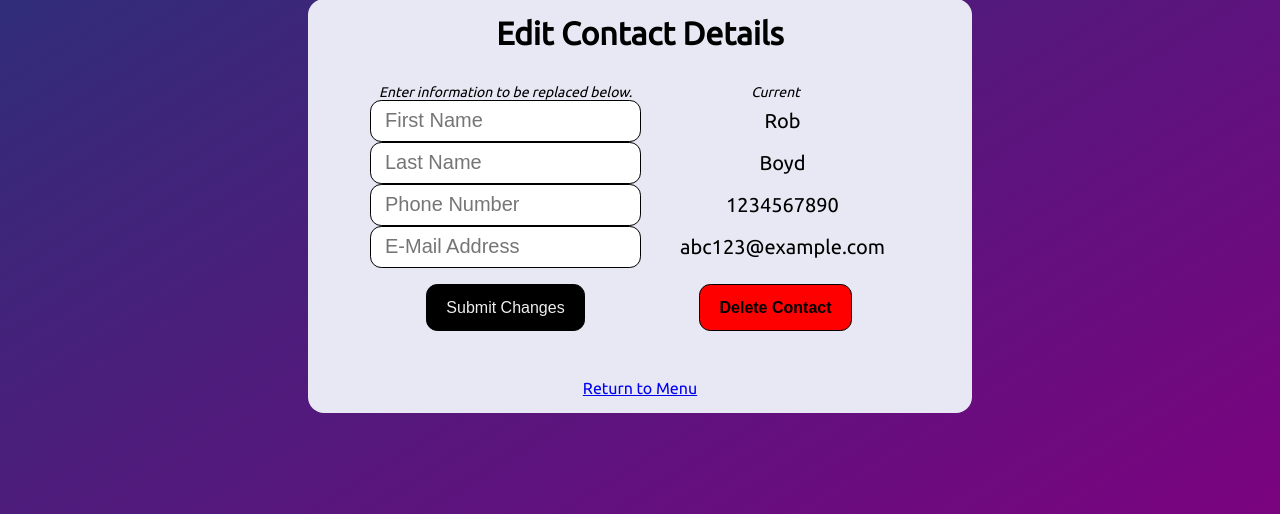
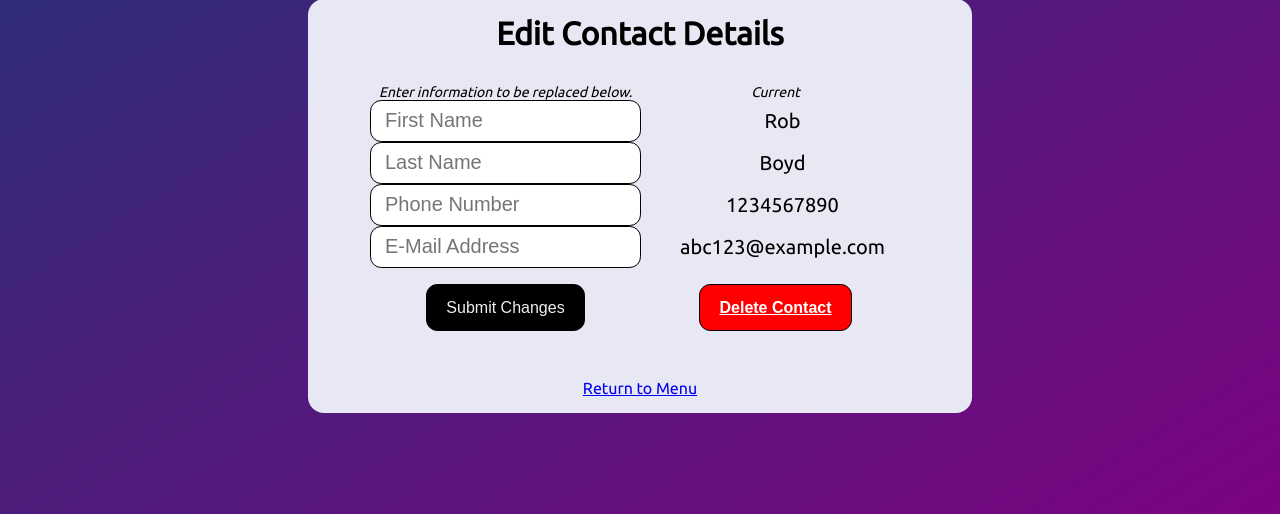
Before and after one commit to rob-3/cop4331-lamp-project, a PHP site: page /EditContact.html in a window 1280 px wide. Shown: the part 194-708 px from the top of the page. Run offline with PHP 8.4, Linux system fonts and the light colour scheme.

Commit message:
Add files via upload

```diff
--- a/css/EditContact.css
+++ b/css/EditContact.css
@@ -112,11 +112,12 @@ h1 {
   padding: 0.85rem 1.2rem;
   font-size: 16px;
   font-weight: Regular;
-  color: black;
+  color: white;
   border: 1px solid black;
   transition: all;
   transition-timing-function: cubic-bezier(0.445, 0.05, 0.55, 0.95);
   transition-duration: .15s;
+  text-decoration: underline;
 }
 
 .deleteContact:hover {
```
